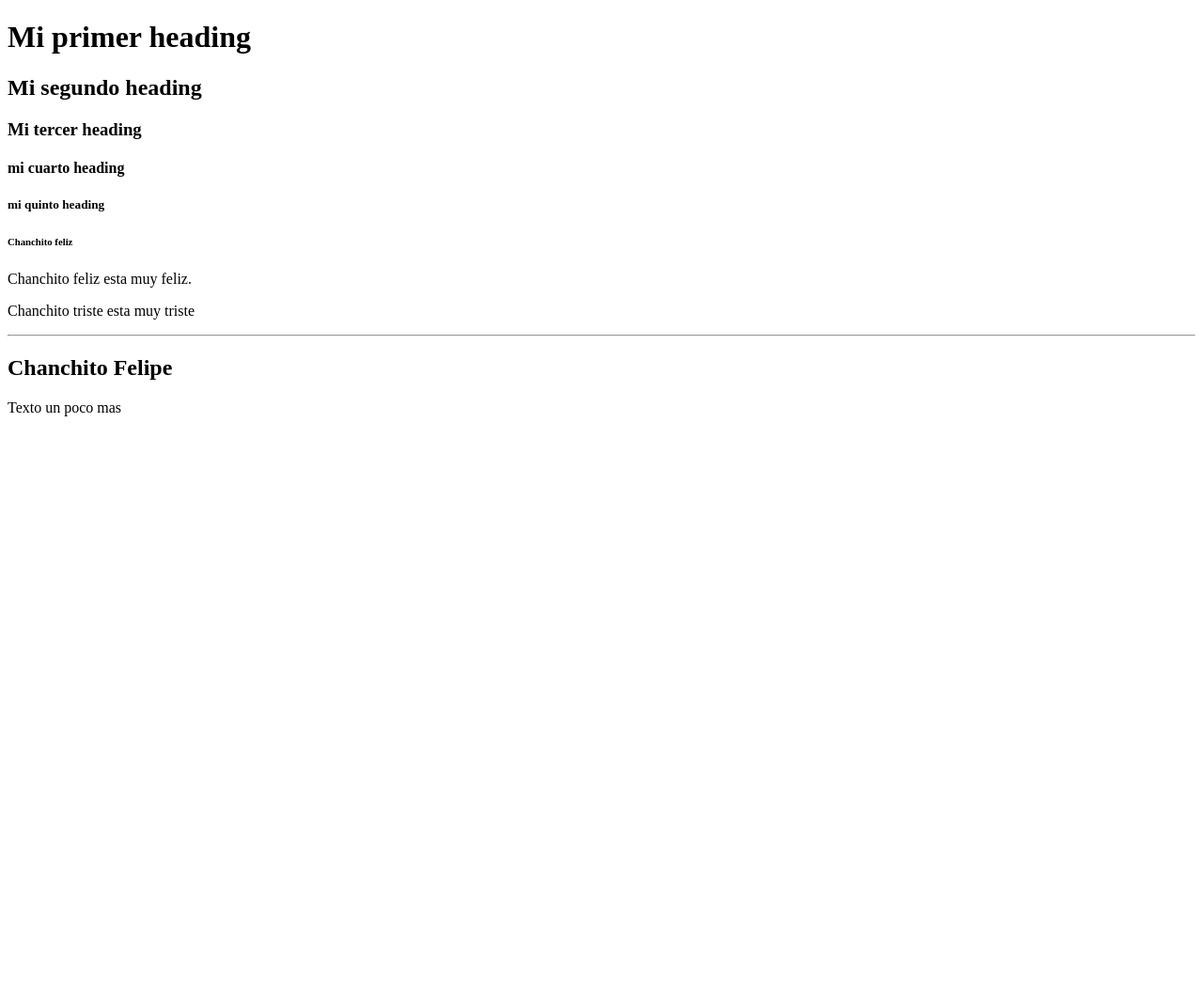
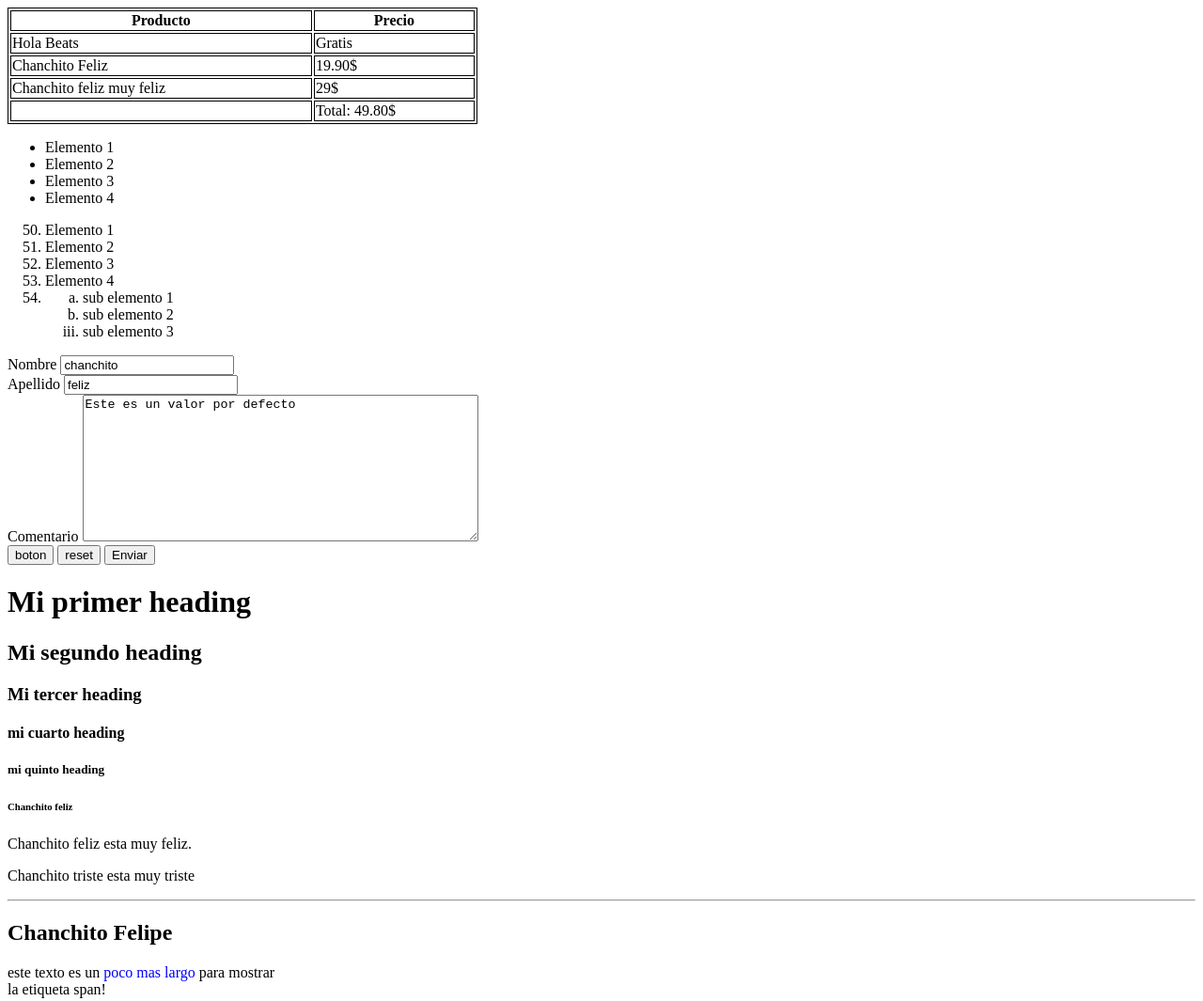
Before and after one commit to Loualex128/Curso-HTML, a plain HTML site: page index.html in a window 1280 px wide. Shown: the top 1065 px of the page at 94% size. Before the commit the page ends 800 px from the top, so only its background shows below. Drawn offline with Linux system fonts and the light colour scheme.

Commit message:
Final del curso

```diff
--- a/index.html
+++ b/index.html
@@ -2,8 +2,77 @@
 <html>
 <head>
     <title>Mi primera web</title>
+    <style>
+        table, th, td {
+            border: 1px solid black;
+        }
+    </style>
 </head>
 <body>
+    <table style="width: 500px;">
+        <thead>
+            <tr>
+                <th>Producto</th>
+                <th>Precio</th>
+            </tr>
+        </thead>
+        <tbody>
+        <tr>
+            <td>Hola Beats</td>
+            <td>Gratis</td>
+        </tr>
+        <tr>
+            <td>Chanchito Feliz</td>
+            <td>19.90$</td>
+        </tr>
+        <tr>
+            <td>Chanchito feliz muy feliz</td>
+            <td>29$</td>
+        </tr>
+        </tbody>
+        <tfoot>
+            <td></td>
+            <td>Total: 49.80$</td>
+        </tfoot>
+    </table>
+    <!---ul es lista no ordenada-->
+    <ul>
+        <li>Elemento 1</li>
+        <li>Elemento 2</li>
+        <li>Elemento 3</li>
+        <li>Elemento 4</li>
+    </ul>
+
+    <ol>
+        <li value="50">Elemento 1</li>
+        <li>Elemento 2</li>
+        <li>Elemento 3</li>
+        <li>Elemento 4</li>
+        <li>
+            <ol>
+                <li style= "list-style-type: lower-alpha;">sub elemento 1</li>
+                <li style= "list-style-type: lower-alpha;">sub elemento 2</li>
+                <li style= "list-style-type: lower-roman;">sub elemento 3</li>
+            </ol>
+        </li>
+    </ol>
+
+
+
+    <form action="/formulario" method="post">
+        <label for="nombre">Nombre</label>
+        <input value="chanchito" type="text" id="nombre" name="lalala" placeholder="Chanchito Feliz" />
+        <br>
+        <label for="apellido">Apellido</label>
+        <input value="feliz" type="text" id="apellido" placeholder="Chanchito triste" name="apellido"/>
+        <br>
+        <label id="comentario">Comentario</label>
+        <textarea cols="50" rows="10" id="comentario" placeholder="Escriba su Comentario" name="comentario">Este es un valor por defecto</textarea  >
+        <br>
+        <button type="button">boton</button>
+        <button type="reset">reset</button>
+        <button type="submit">Enviar</button>
+    </form>
     <h1>Mi primer heading</h1>
     <h2>Mi segundo heading</h2>
     <h3>Mi tercer heading</h3>
@@ -14,6 +83,15 @@
     <p>Chanchito triste esta muy triste</p>
     <hr>
     <h2>Chanchito Felipe</h2>
-    <p>Texto un poco mas</p>
+    <p>
+        este texto es un <span style="color:blue">poco mas largo</span>
+        para mostrar <br>
+        la etiqueta span!
+    </p>
+    <!--Este texto es un comentario
+    y no va a aparecer-->
+    <a target="_blank" href="https://www.google.com">Ir a Google</a> <br>
+    <img src="img/coffee.png" height="400" />
+
 </body>
 </html>
```
Also changed, not shown: blog.html (added, +38 -0 lines), img/coffee.png (added), img/guitarra.png (added), img/monster.png (added).
